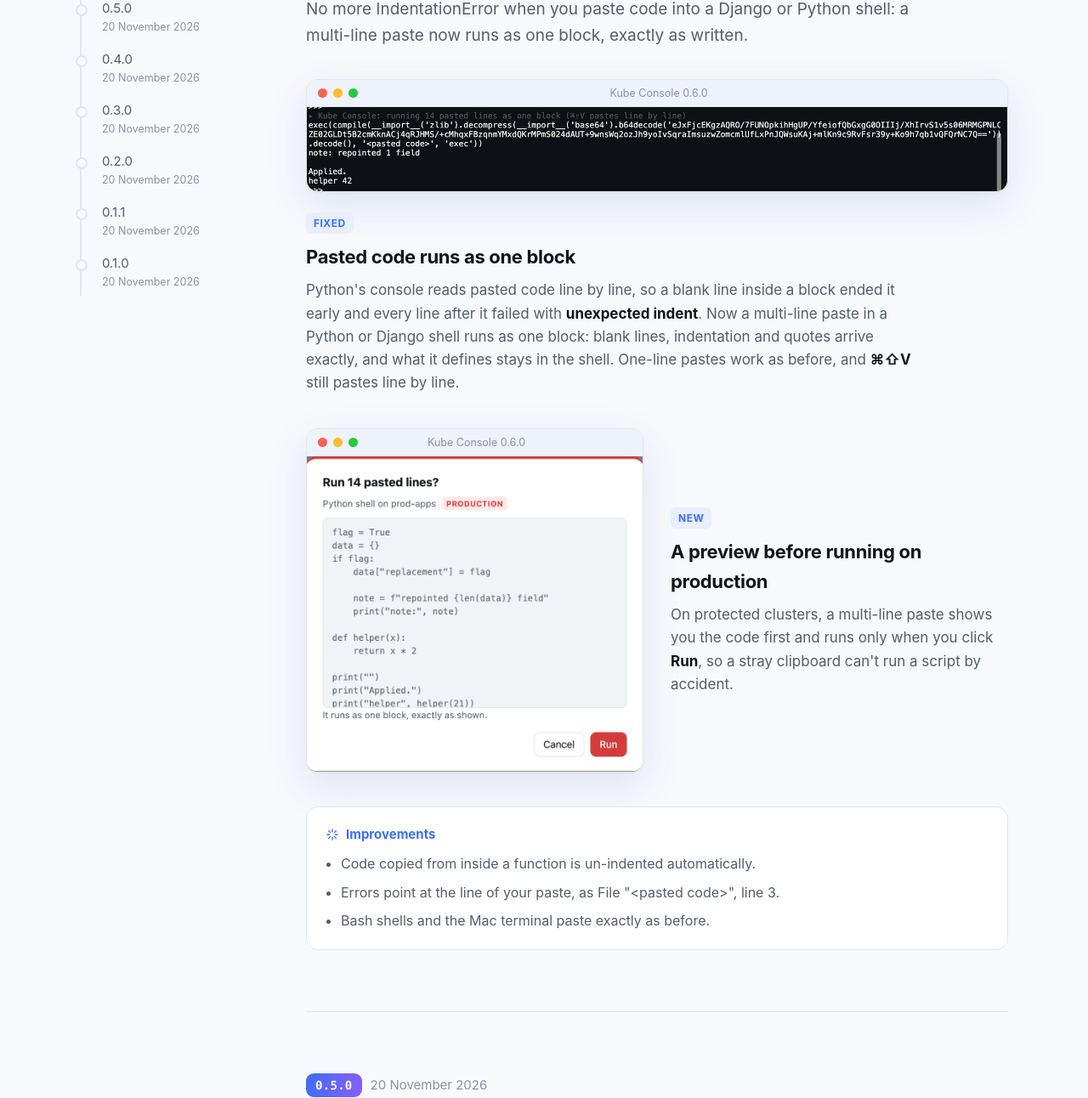
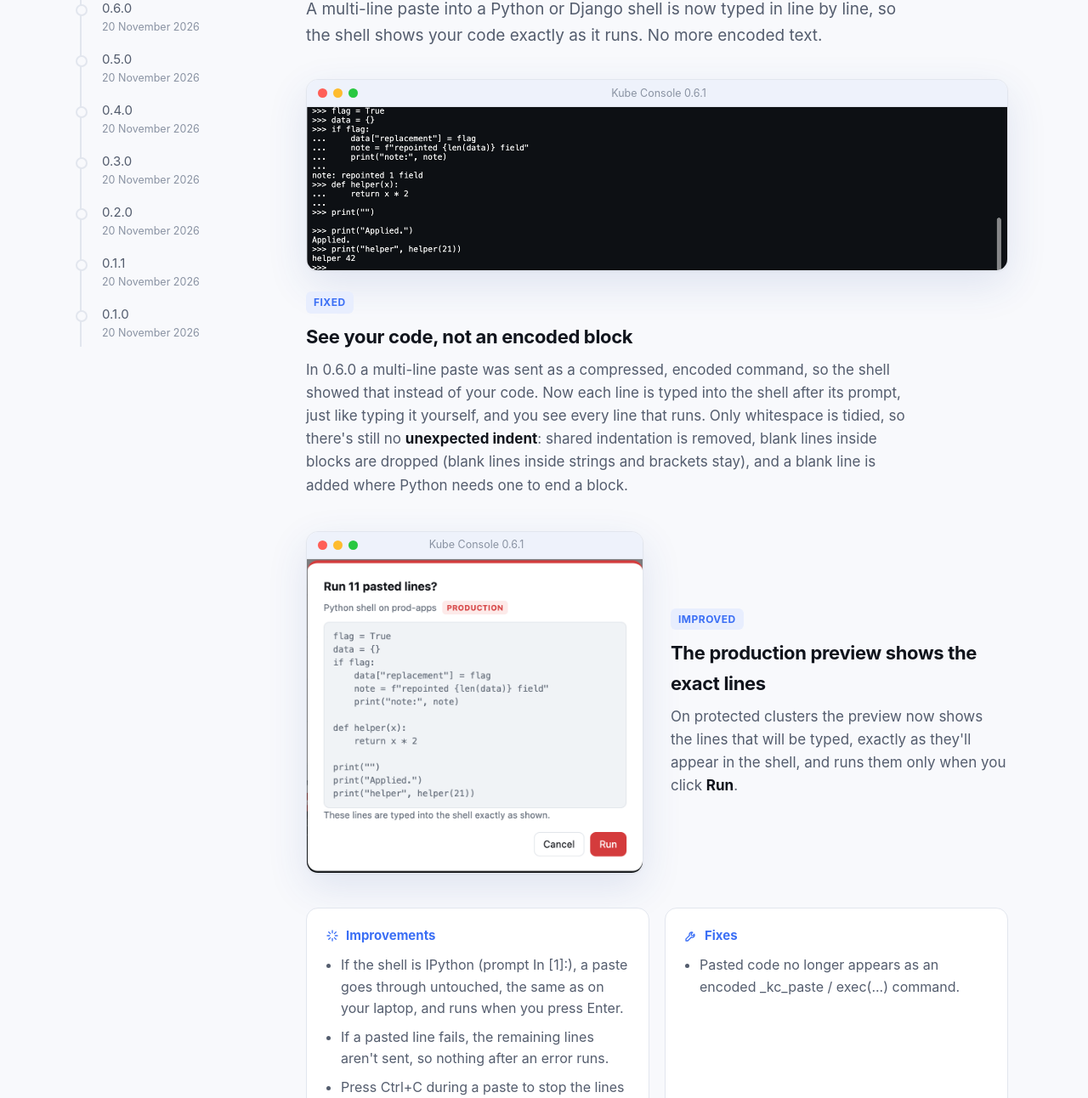
Before and after one commit to sibinms/kube-console-site, a plain HTML site: page docs/whats-new/index.html in a window 1280 px wide. Shown: the part 611-1903 px from the top of the page at 85% size. Drawn offline with Linux system fonts and the light colour scheme.

Commit message:
What's new: 0.6.1

```diff
--- a/docs/sitemap.xml
+++ b/docs/sitemap.xml
@@ -2,5 +2,5 @@
 <urlset xmlns="http://www.sitemaps.org/schemas/sitemap/0.9">
   <url><loc>https://sibinms.github.io/kube-console-site/</loc><lastmod>2026-11-19</lastmod><changefreq>weekly</changefreq><priority>1.0</priority></url>
   <url><loc>https://sibinms.github.io/kube-console-site/privacy.html</loc><lastmod>2026-11-19</lastmod><changefreq>yearly</changefreq><priority>0.3</priority></url>
-  <url><loc>https://sibinms.github.io/kube-console-site/whats-new/</loc><lastmod>2026-11-20</lastmod><changefreq>weekly</changefreq><priority>0.8</priority></url>
+  <url><loc>https://sibinms.github.io/kube-console-site/whats-new/</loc><lastmod>2026-11-23</lastmod><changefreq>weekly</changefreq><priority>0.8</priority></url>
 </urlset>
--- a/docs/whats-new/index.html
+++ b/docs/whats-new/index.html
@@ -4,16 +4,16 @@
   <meta charset="utf-8" />
   <meta name="viewport" content="width=device-width, initial-scale=1" />
   <title>What's new in Kube Console · Release notes</title>
-  <meta name="description" content="What's new in Kube Console, the Mac app for Kubernetes: every release explained with screenshots. Latest: 0.6.0, Paste whole scripts into the Django shell." />
+  <meta name="description" content="What's new in Kube Console, the Mac app for Kubernetes: every release explained with screenshots. Latest: 0.6.1, Pasted code shows up as you wrote it." />
   <link rel="canonical" href="https://sibinms.github.io/kube-console-site/whats-new/" />
   <meta name="theme-color" content="#3b6ff5" />
   <link rel="icon" type="image/png" href="../icon.png" />
   <meta property="og:type" content="website" />
   <meta property="og:site_name" content="Kube Console" />
-  <meta property="og:title" content="What's new in Kube Console 0.6.0" />
-  <meta property="og:description" content="Paste whole scripts into the Django shell. No more IndentationError when you paste code into a Django or Python shell: a multi-line paste now runs as one block, exactly as written." />
+  <meta property="og:title" content="What's new in Kube Console 0.6.1" />
+  <meta property="og:description" content="Pasted code shows up as you wrote it. A multi-line paste into a Python or Django shell is now typed in line by line, so the shell shows your code exactly as it runs. No more encoded text." />
   <meta property="og:url" content="https://sibinms.github.io/kube-console-site/whats-new/" />
-  <meta property="og:image" content="https://sibinms.github.io/kube-console-site/whats-new/0.6.0/paste-light.png" />
+  <meta property="og:image" content="https://sibinms.github.io/kube-console-site/whats-new/0.6.1/paste-light.png" />
   <meta name="twitter:card" content="summary_large_image" />
   <!-- Built by scripts/whats-new.js in the app repository; edit release-notes/, not this file. -->
   <style>
@@ -151,7 +151,7 @@
       <div class="wrap">
         <div class="kicker">Release notes</div>
         <h1>What's new in <span class="grad">Kube Console</span></h1>
-        <p class="lead">Every release, explained with pictures. The latest is <a href="#v0.6.0">0.6.0</a>, out 20 November 2026.</p>
+        <p class="lead">Every release, explained with pictures. The latest is <a href="#v0.6.1">0.6.1</a>, out 23 November 2026.</p>
         <div class="auto"><b>Automatic</b> Kube Console updates itself, so new versions reach you without a download.</div>
       </div>
     </header>
@@ -160,7 +160,8 @@
       <aside class="toc" aria-label="Versions">
         <h4>Versions</h4>
         <ol>
-          <li><a href="#v0.6.0" class="on">0.6.0<small>20 November 2026</small></a></li>
+          <li><a href="#v0.6.1" class="on">0.6.1<small>23 November 2026</small></a></li>
+          <li><a href="#v0.6.0">0.6.0<small>20 November 2026</small></a></li>
           <li><a href="#v0.5.0">0.5.0<small>20 November 2026</small></a></li>
           <li><a href="#v0.4.0">0.4.0<small>20 November 2026</small></a></li>
           <li><a href="#v0.3.0">0.3.0<small>20 November 2026</small></a></li>
@@ -170,11 +171,62 @@
         </ol>
       </aside>
       <div>
+      <article class="release" id="v0.6.1">
+        <header>
+          <div class="meta">
+            <span class="ver">0.6.1</span>
+            <span class="latest">Latest</span>
+            <time datetime="2026-11-23">23 November 2026</time>
+            <a class="permalink" href="#v0.6.1" title="Link to 0.6.1" aria-label="Link to version 0.6.1"><svg width="15" height="15" viewBox="0 0 24 24" fill="none" stroke="currentColor" stroke-width="2" stroke-linecap="round" stroke-linejoin="round" aria-hidden="true"><path d="M10 13a5 5 0 0 0 7.5.5l3-3a5 5 0 0 0-7-7l-1.7 1.7"/><path d="M14 11a5 5 0 0 0-7.5-.5l-3 3a5 5 0 0 0 7 7l1.7-1.7"/></svg></a>
+          </div>
+          <h2>Pasted code shows up as you wrote it</h2>
+          <p class="summary">A multi-line paste into a Python or Django shell is now typed in line by line, so the shell shows your code exactly as it runs. No more encoded text.</p>
+        </header>
+        <div class="hl">
+          <figure class="shot">
+            <div class="chrome"><i></i><i></i><i></i><span>Kube Console 0.6.1</span></div>
+            <picture>
+              <source srcset="0.6.1/paste-dark.png" media="(prefers-color-scheme: dark)" />
+              <img src="0.6.1/paste-light.png" alt="A Django shell showing pasted code line by line with its output" fetchpriority="high" />
+            </picture>
+          </figure>
+          <div class="hl-text">
+            <span class="tag">Fixed</span>
+            <h3>See your code, not an encoded block</h3>
+            <p>In 0.6.0 a multi-line paste was sent as a compressed, encoded command, so the shell showed that instead of your code. Now each line is typed into the shell after its prompt, just like typing it yourself, and you see every line that runs. Only whitespace is tidied, so there's still no <strong>unexpected indent</strong>: shared indentation is removed, blank lines inside blocks are dropped (blank lines inside strings and brackets stay), and a blank line is added where Python needs one to end a block.</p>
+          </div>
+        </div>
+        <div class="hl compact">
+          <figure class="shot">
+            <div class="chrome"><i></i><i></i><i></i><span>Kube Console 0.6.1</span></div>
+            <picture>
+              <source srcset="0.6.1/paste-preview-dark.png" media="(prefers-color-scheme: dark)" />
+              <img src="0.6.1/paste-preview-light.png" alt="A dialog titled Run 11 pasted lines? listing the code that will be typed on a production cluster" loading="lazy" />
+            </picture>
+          </figure>
+          <div class="hl-text">
+            <span class="tag">Improved</span>
+            <h3>The production preview shows the exact lines</h3>
+            <p>On protected clusters the preview now shows the lines that will be typed, exactly as they'll appear in the shell, and runs them only when you click <strong>Run</strong>.</p>
+          </div>
+        </div>
+        <div class="lists">
+          <div class="list">
+            <h4><svg width="16" height="16" viewBox="0 0 24 24" fill="none" stroke="currentColor" stroke-width="2" stroke-linecap="round" stroke-linejoin="round" aria-hidden="true"><path d="M12 3v4M12 17v4M3 12h4M17 12h4M5.6 5.6l2.8 2.8M15.6 15.6l2.8 2.8M5.6 18.4l2.8-2.8M15.6 8.4l2.8-2.8"/></svg>Improvements</h4>
+            <ul><li>If the shell is IPython (prompt In [1]:), a paste goes through untouched, the same as on your laptop, and runs when you press Enter.</li><li>If a pasted line fails, the remaining lines aren't sent, so nothing after an error runs.</li><li>Press Ctrl+C during a paste to stop the lines not sent yet.</li><li>⌘⇧V pastes the clipboard as is, with no tidying.</li></ul>
+          </div>
+          <div class="list">
+            <h4><svg width="16" height="16" viewBox="0 0 24 24" fill="none" stroke="currentColor" stroke-width="2" stroke-linecap="round" stroke-linejoin="round" aria-hidden="true"><path d="M14.7 6.3a4 4 0 0 0-5.4 5.2L3 17.8V21h3.2l6.3-6.3a4 4 0 0 0 5.2-5.4l-2.6 2.6-2.4-.6-.6-2.4z"/></svg>Fixes</h4>
+            <ul><li>Pasted code no longer appears as an encoded _kc_paste / exec(...) command.</li></ul>
+          </div>
+        </div>
+      </article>
+
       <article class="release" id="v0.6.0">
         <header>
           <div class="meta">
             <span class="ver">0.6.0</span>
-            <span class="latest">Latest</span>
+
             <time datetime="2026-11-20">20 November 2026</time>
             <a class="permalink" href="#v0.6.0" title="Link to 0.6.0" aria-label="Link to version 0.6.0"><svg width="15" height="15" viewBox="0 0 24 24" fill="none" stroke="currentColor" stroke-width="2" stroke-linecap="round" stroke-linejoin="round" aria-hidden="true"><path d="M10 13a5 5 0 0 0 7.5.5l3-3a5 5 0 0 0-7-7l-1.7 1.7"/><path d="M14 11a5 5 0 0 0-7.5-.5l-3 3a5 5 0 0 0 7 7l1.7-1.7"/></svg></a>
           </div>
@@ -186,7 +238,7 @@
             <div class="chrome"><i></i><i></i><i></i><span>Kube Console 0.6.0</span></div>
             <picture>
               <source srcset="0.6.0/paste-dark.png" media="(prefers-color-scheme: dark)" />
-              <img src="0.6.0/paste-light.png" alt="A Django shell where a pasted 14-line script ran as one block and printed its output" fetchpriority="high" />
+              <img src="0.6.0/paste-light.png" alt="A Django shell where a pasted 14-line script ran as one block and printed its output" loading="lazy" />
             </picture>
           </figure>
           <div class="hl-text">
@@ -464,7 +516,7 @@
     <section class="cta">
       <h2>Try the latest version</h2>
       <p>Free for Macs with Apple silicon. Signed and notarized by Apple.</p>
-      <a class="btn primary" href="https://github.com/sibinms/kube-console-site/releases/latest/download/Kube-Console.dmg">Download Kube Console 0.6.0</a>
+      <a class="btn primary" href="https://github.com/sibinms/kube-console-site/releases/latest/download/Kube-Console.dmg">Download Kube Console 0.6.1</a>
     </section>
   </main>
 
```
Also changed, not shown: docs/index.html (+1 -1 lines), docs/whats-new/0.6.1/paste-dark.png (added), docs/whats-new/0.6.1/paste-light.png (added), docs/whats-new/0.6.1/paste-preview-dark.png (added), docs/whats-new/0.6.1/paste-preview-light.png (added).
